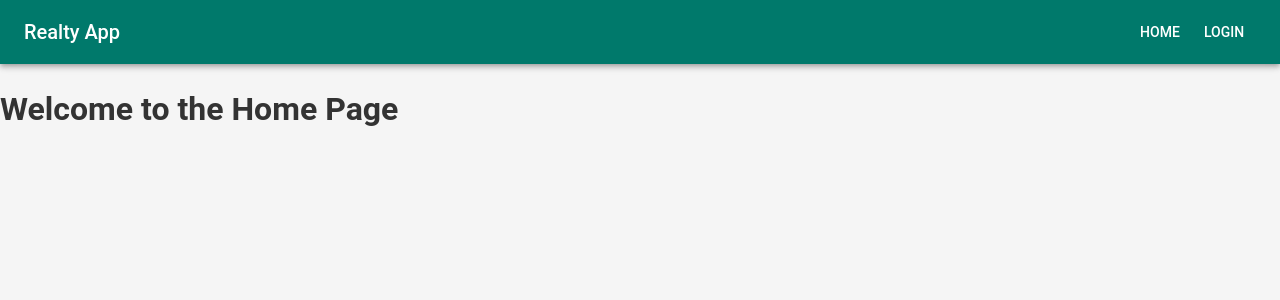
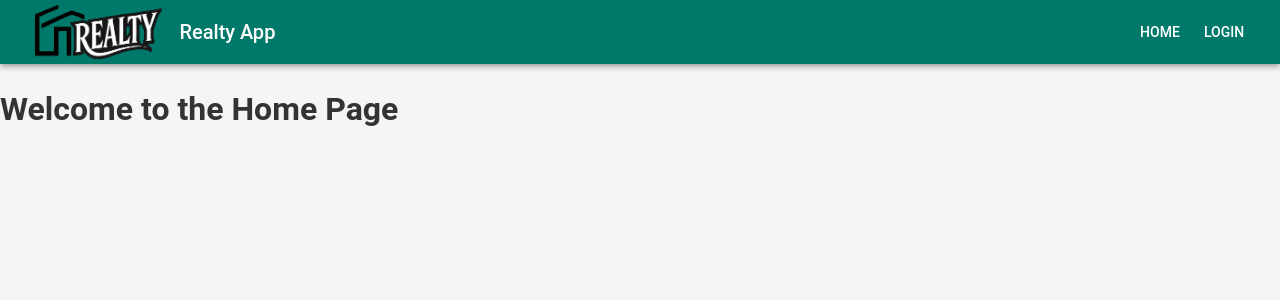
Before and after one commit to dnstock/realty-frontend, a React (Create React App) app: page / in a window 1280 px wide. Shown: the top 300 px of the page. Built offline with nearby package versions, Linux system fonts and the light colour scheme.

Commit message:
Add logo and extra style to top navbar

```diff
--- a/src/components/Layout.js
+++ b/src/components/Layout.js
@@ -1,6 +1,7 @@
 import React from 'react';
-import { AppBar, Toolbar, Typography, Button, Container } from '@mui/material';
+import { AppBar, Toolbar, Typography, Button, Container, Box } from '@mui/material';
 import { Link } from 'react-router-dom';
+import logo from '../assets/realty-logo.png';
 import { useAuth } from './AuthContext';
 
 function Layout({ children }) {
@@ -10,6 +11,12 @@ function Layout({ children }) {
     <>
       <AppBar position="static">
         <Toolbar>
+          <Box
+            component="img"
+            sx={{ height: 56, marginRight: 2 }}
+            alt="Realty Logo"
+            src={logo}
+          />
           <Typography variant="h6" component="div" sx={{ flexGrow: 1 }}>
             Realty App
           </Typography>
@@ -24,7 +31,18 @@ function Layout({ children }) {
               <Button color="inherit" component={Link} to="/logout">
                 Logout
               </Button>
-              <Typography variant="body1" sx={{ marginLeft: 'auto' }}>
+              <Typography
+                variant="body1"
+                sx={{
+                  marginLeft: 'auto',
+                  fontWeight: 'bold',
+                  fontSize: '1.2rem',
+                  color: 'primary.main',
+                  backgroundColor: 'secondary.light',
+                  padding: '0.5rem',
+                  borderRadius: '0.25rem'
+                }}
+              >
                 Hello, {user.name}
               </Typography>
             </>
```
Also changed, not shown: src/assets/realty-logo.png (added).
